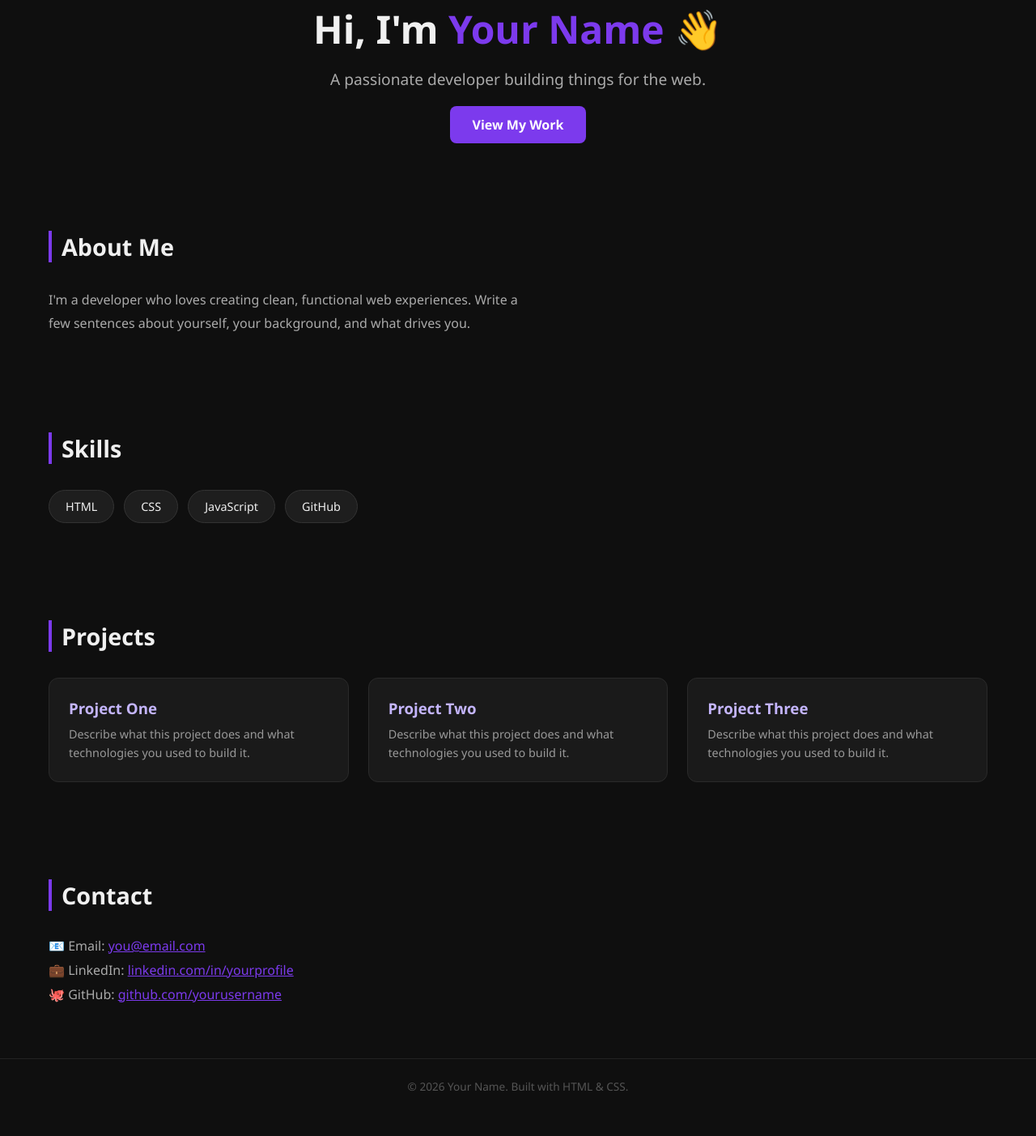
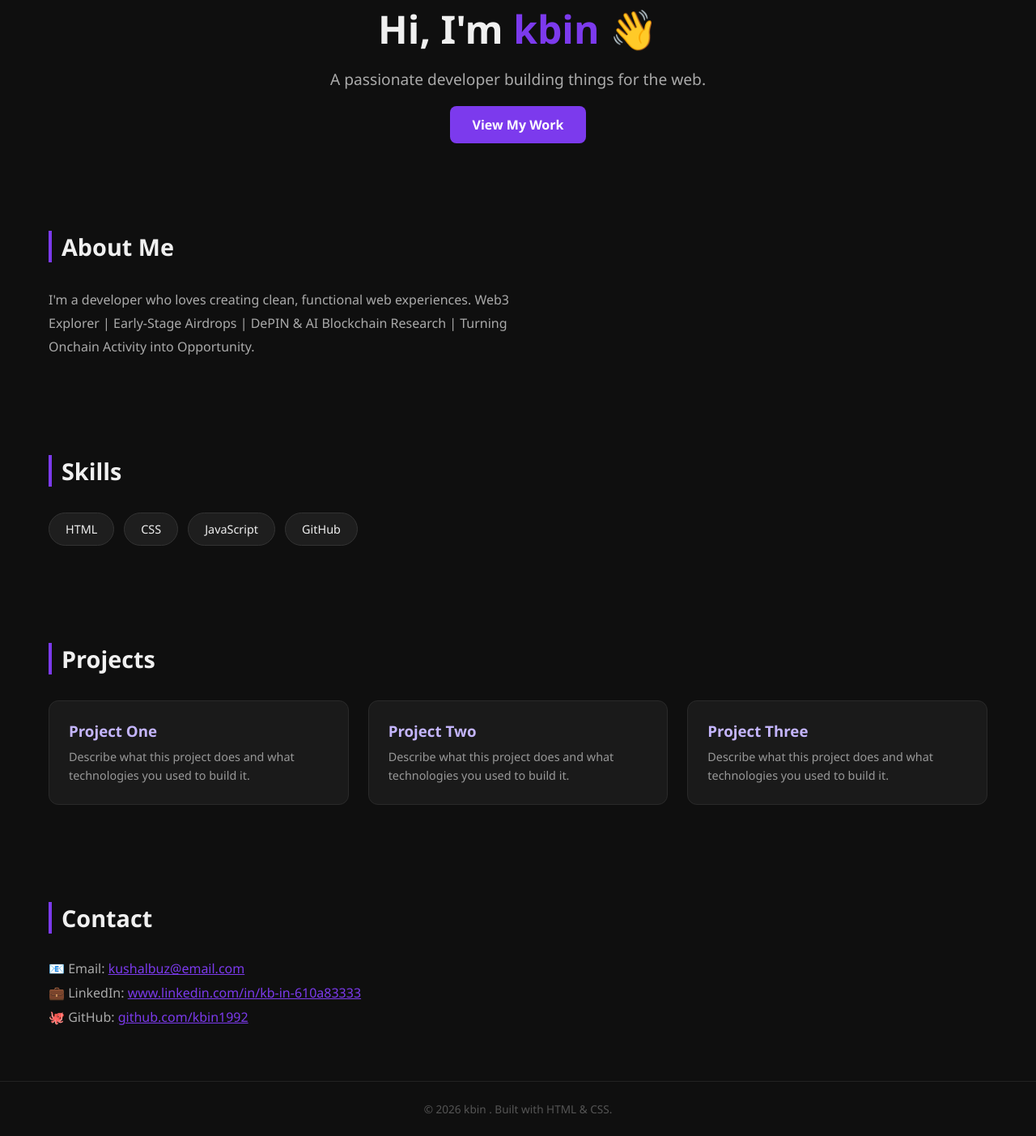
Before and after one commit to kb-in/kbin.github.io, a plain HTML site: page index.html in a window 1280 px wide. Shown: the part 168-1571 px from the top of the page at 81% size. Before the commit the page ends 1543 px from the top, so only its background shows below. Drawn offline with Linux system fonts and the light colour scheme.

Commit message:
Update index.html

```diff
--- a/index.html
+++ b/index.html
@@ -60,7 +60,7 @@
 <body>
 
   <nav>
-    <div class="logo">YourName</div>
+    <div class="logo">kbin</div>
     <div>
       <a href="#about">About</a>
       <a href="#skills">Skills</a>
@@ -70,7 +70,7 @@
   </nav>
 
   <section class="hero">
-    <h1>Hi, I'm <span>Your Name</span> 👋</h1>
+    <h1>Hi, I'm <span>kbin</span> 👋</h1>
     <p>A passionate developer building things for the web.</p>
     <a href="#projects">View My Work</a>
   </section>
@@ -79,7 +79,7 @@
     <h2>About Me</h2>
     <p style="color:#aaa; max-width:600px; line-height:1.8;">
       I'm a developer who loves creating clean, functional web experiences.
-      Write a few sentences about yourself, your background, and what drives you.
+      Web3 Explorer | Early-Stage Airdrops | DePIN & AI Blockchain Research | Turning Onchain Activity into Opportunity.
     </p>
   </section>
 
@@ -114,13 +114,13 @@
 
   <section id="contact">
     <h2>Contact</h2>
-    <p>📧 Email: <a href="mailto:you@email.com">you@email.com</a></p>
-    <p>💼 LinkedIn: <a href="#">linkedin.com/in/yourprofile</a></p>
-    <p>🐙 GitHub: <a href="#">github.com/yourusername</a></p>
+    <p>📧 Email: <a href="mailto:you@email.com">kushalbuz@email.com</a></p>
+    <p>💼 LinkedIn: <a href="#">www.linkedin.com/in/kb-in-610a83333</a></p>
+    <p>🐙 GitHub: <a href="#">github.com/kbin1992</a></p>
   </section>
 
   <footer>
-    <p>© 2026 Your Name. Built with HTML & CSS.</p>
+    <p>© 2026 kbin . Built with HTML & CSS.</p>
   </footer>
 
 </body>
```
